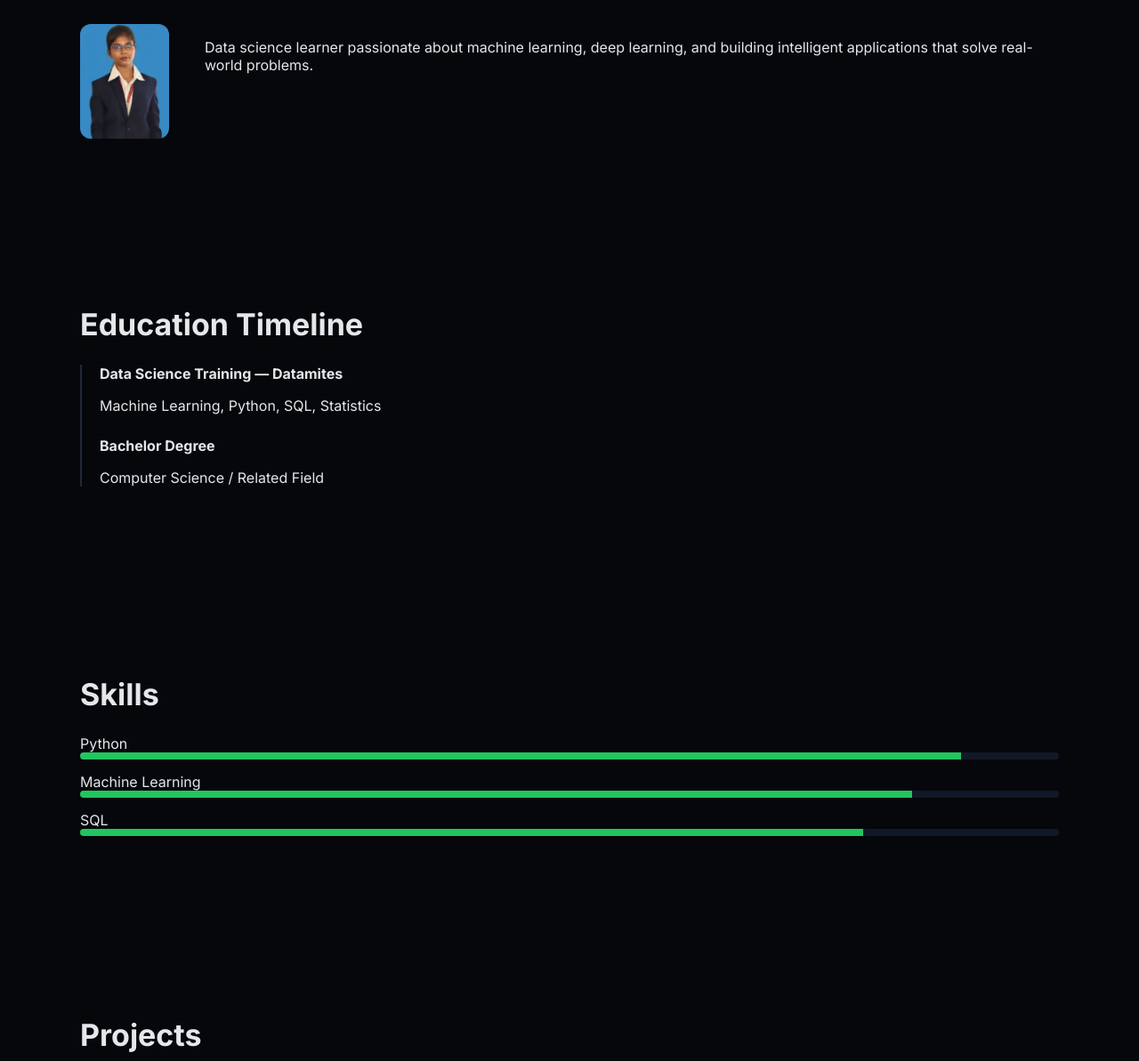
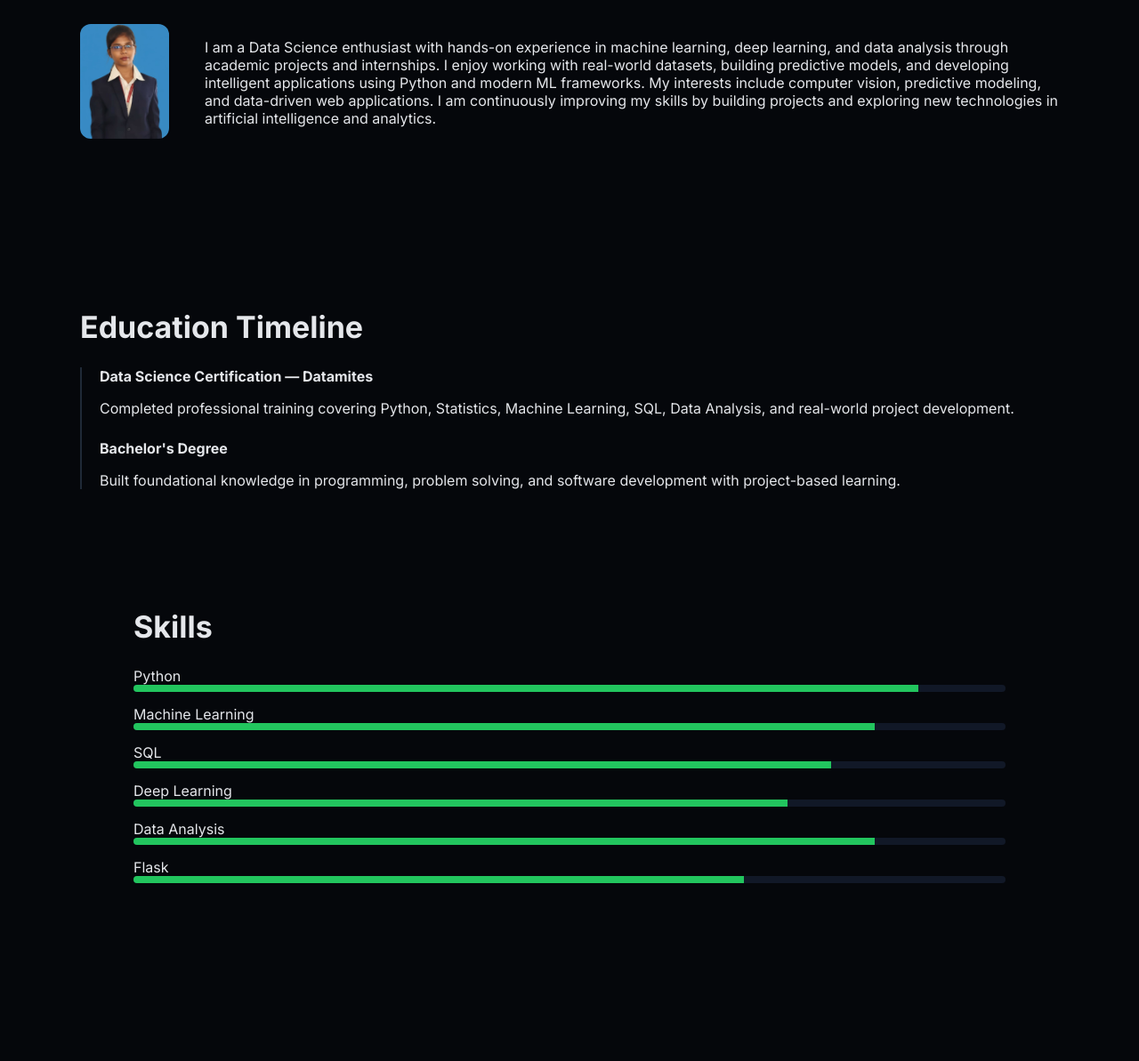
Before and after one commit to Suvaathii/Suvaathii_Portfolio, a plain HTML site: page index.html in a window 1280 px wide. Shown: the part 631-1824 px from the top of the page at 89% size. Drawn offline with Linux system fonts and the light colour scheme; no server answers.

Commit message:
Revise introduction and skills in index.html
Updated personal introduction and skills section to reflect more detailed information about experience and interests.

```diff
--- a/index.html
+++ b/index.html
@@ -112,7 +112,7 @@
 
 <div class="hero reveal">
   <h1>Hey, I'm <span class="highlight">Suvaathii</span></h1>
-  <p>Data Science • Machine Learning • Python • SQL</p>
+  <p>Data Science Enthusiast | Machine Learning Developer | Python • SQL • Deep Learning</p>
 </div>
 
 <section id="about" class="reveal">
@@ -120,25 +120,39 @@
   <div class="about-box">
     <img src="profile.jpg" />
     <p>
-      Data science learner passionate about machine learning, deep learning,
-      and building intelligent applications that solve real-world problems.
+      I am a Data Science enthusiast with hands-on experience in machine learning,
+      deep learning, and data analysis through academic projects and internships.
+      I enjoy working with real-world datasets, building predictive models, and
+      developing intelligent applications using Python and modern ML frameworks.
+
+      My interests include computer vision, predictive modeling, and data-driven
+      web applications. I am continuously improving my skills by building projects
+      and exploring new technologies in artificial intelligence and analytics.
     </p>
+
   </div>
 </section>
 
 <section id="education" class="reveal">
   <h2>Education Timeline</h2>
   <div class="timeline">
-    <div class="timeline-item">
-      <strong>Data Science Training — Datamites</strong>
-      <p>Machine Learning, Python, SQL, Statistics</p>
-    </div>
-    <div class="timeline-item">
-      <strong>Bachelor Degree</strong>
-      <p>Computer Science / Related Field</p>
-    </div>
+  <div class="timeline-item">
+    <strong>Data Science Certification — Datamites</strong>
+    <p>
+      Completed professional training covering Python, Statistics,
+      Machine Learning, SQL, Data Analysis, and real-world project development.
+    </p>
   </div>
-</section>
+
+  <div class="timeline-item">
+    <strong>Bachelor's Degree</strong>
+    <p>
+      Built foundational knowledge in programming, problem solving,
+      and software development with project-based learning.
+    </p>
+  </div>
+  </div>
+
 
 <section id="skills" class="reveal">
   <h2>Skills</h2>
@@ -157,10 +171,30 @@
     SQL
     <div class="bar"><div class="progress" data-width="80%"></div></div>
   </div>
+  <div class="skills-bar">
+  Deep Learning
+  <div class="bar"><div class="progress" data-width="75%"></div></div>
+  </div>
+
+  <div class="skills-bar">
+  Data Analysis
+  <div class="bar"><div class="progress" data-width="85%"></div></div>
+  </div>
+
+  <div class="skills-bar">
+  Flask
+  <div class="bar"><div class="progress" data-width="70%"></div></div>
+  </div>
+
 </section>
 
 <section id="projects" class="reveal">
   <h2>Projects</h2>
+  <p>
+    Selected machine learning and data science projects demonstrating
+    experience in predictive modeling, computer vision, and analytics.
+  </p>
+
   <div id="repo-container" class="projects-grid"></div>
 </section>
 
@@ -197,7 +231,7 @@
         <img src="https://picsum.photos/400/200?random=${Math.random()}">
         <div class="project-content">
           <h3>${repo.name}</h3>
-          <p>${repo.description || 'Machine learning project'}</p>
+          <p>${repo.description || 'Data science and machine learning project implementation'}</p>
           <a href="${repo.html_url}" target="_blank">View Project</a>
         </div>`;
 
```
